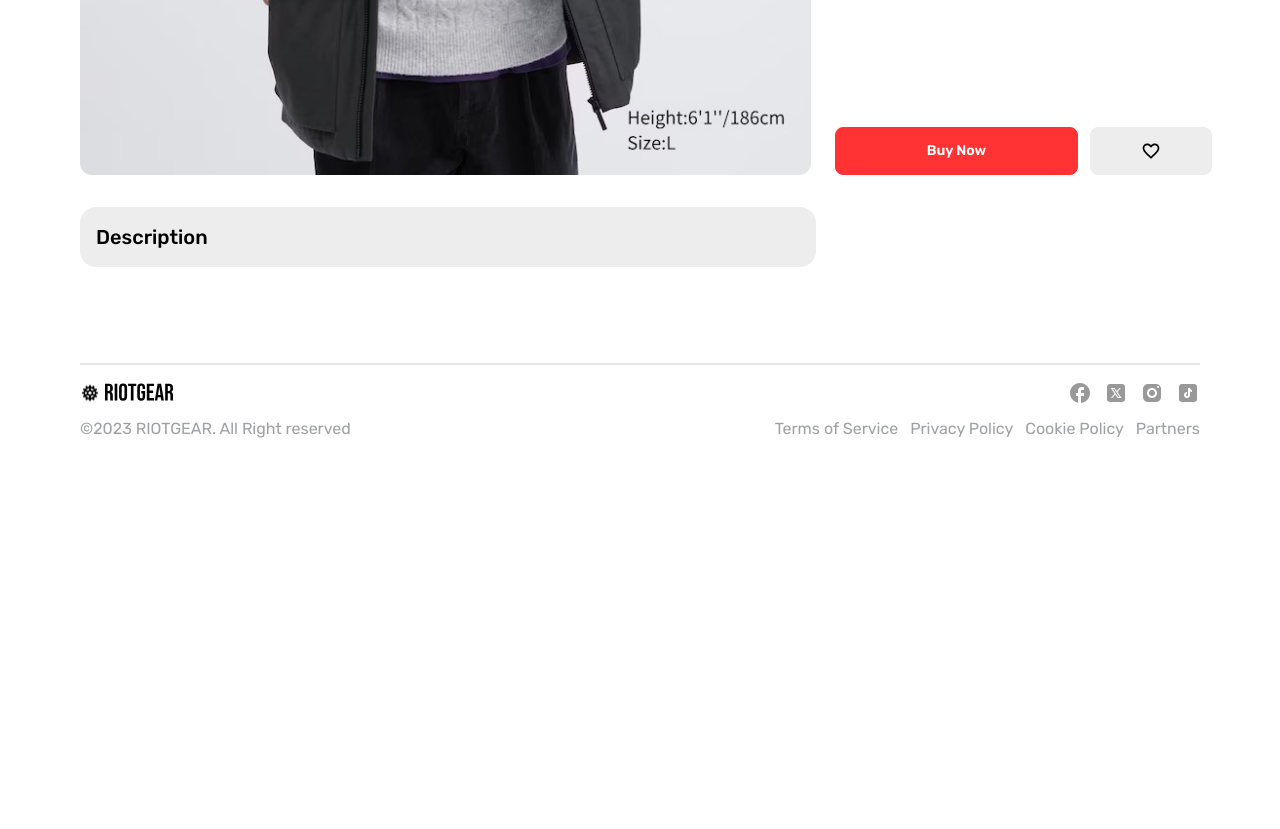
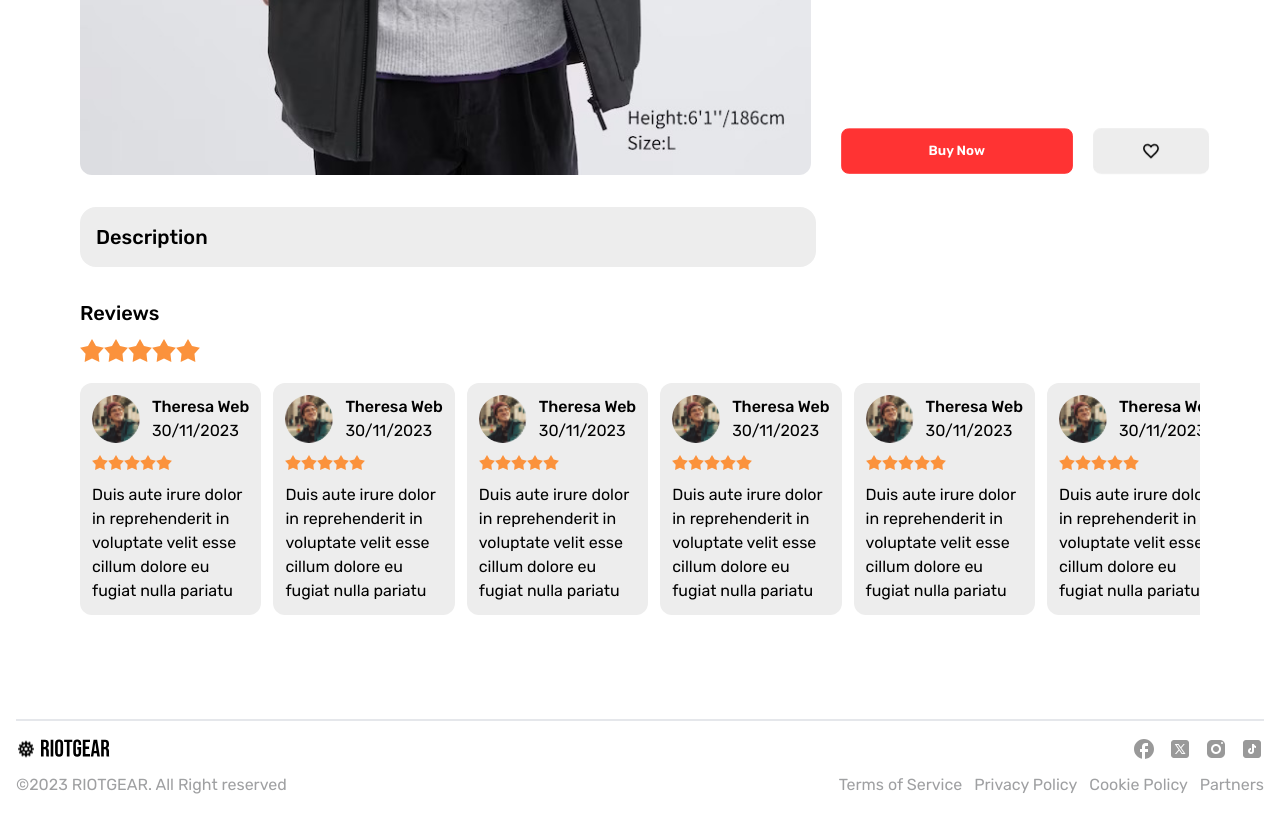
Before and after one commit to nandorfn/mini-project_Riotgear_ecommerce, a Next.js app: page /catalog/jacket in a window 1280 px wide. Shown: the part 660-1489 px from the top of the page. Before the commit the page ends 1133 px from the top, so only its background shows below. Built offline with nearby package versions, Linux system fonts and the light colour scheme.

Commit message:
update: Page max-w

```diff
--- a/app/about/layout.tsx
+++ /dev/null
@@ -1,7 +0,0 @@
-export default function DashboardLayout({
-  children,
-}: {
-  children: React.ReactNode
-}) {
-  return <section>{children}</section>
-}
--- a/app/about/page.tsx
+++ b/app/about/page.tsx
@@ -5,6 +5,7 @@ import HeroTitleOnyl from "../components/Hero/HeroTitleOnyl";
 const page: React.FC = () => {
     return (
         <>
+          <section className="max-w-6xl mx-auto">
             <Hero
               childComponent={<HeroTitleOnyl/>}
               img={aboutBanner}
@@ -14,6 +15,7 @@ const page: React.FC = () => {
               <p>At RIOTGEAR, we believe that fashion is a canvas for personal stories. Our designs are a fusion of raw energy and artistic expression, drawing inspiration from the pulse of the city and the spirit of subcultures. Each piece in our collection is crafted with precision and an unwavering commitment to quality. From graphic tees that speak volumes to comfortable yet stylish skatewear, RIOTGEAR is your armor of choice for conquering the concrete jungle.</p>
               <p>But RIOTGEAR is more than just a clothing brand; it&apos;s a community. We&apos;re a tribe of individuals who refuse to conform to the norm, who skate to the beat of their own drum, and who wear their rebellion proudly. Our mission is to empower you to be unapologetically yourself. Join us in this riotous journey, and let&apos;s make a mark on the world, one fearless step at a time.</p>
             </article>
+          </section>
         </>
     );
 };
--- a/app/catalog/[name]/page.tsx
+++ b/app/catalog/[name]/page.tsx
@@ -3,24 +3,33 @@ import Image from "next/image";
 import ProductImg from '../../assets/Content/jacketParka.jpg'
 import ProductDetails from "@/app/components/Card/ProductDetails";
 import Accordion from "@/app/components/Accordion/Accordion";
+import ReviewWrap from "@/app/components/Review/ReviewWrap";
+import PurchaseBtn from "@/app/components/Button/PurchaseBtn";
 
 
 const page: React.FC = () => {
   return (
     <>
+      <section className="max-w-6xl mx-auto">
       <NavbarStore />
-      <figure className="flex w-full gap-6 mt-3 p-4">
-        <div className="w-4/6">
+
+      <figure className="flex flex-col sm:flex-row w-full gap-6 mt-3 p-4">
+        <div className="w-full sm:w-4/6">
           <Image
             className="w-full object-cover rounded-xl"
             src={ProductImg}
             alt="Product Image"
           />
         </div>
+        <article className="hidden sm:w-2/6 sm:flex flex-col gap-3 relative">
           <ProductDetails />
+        </article>
+        <div className="btn-nav sm:hidden">
+        <PurchaseBtn/>
+        </div>
       </figure>
       <section>
-      <div className="w-4/6 p-4">
+        <div className="w-full sm:w-4/6 p-4">
           <Accordion
             label="Description"
             content="- Hybrid down outerwear developed in collaboration with professional snowboarder, Ayumu Hirano.
@@ -30,6 +39,8 @@ const page: React.FC = () => {
               "
           />
         </div>
+        <ReviewWrap />
+      </section>
       </section>
     </>
   );
--- /dev/null
+++ b/app/components/Button/PurchaseBtn.tsx
@@ -0,0 +1,19 @@
+import wishlistIcon from '../../assets/icon/wishlist.svg'
+import Image from "next/image";
+
+const PurchaseBtn: React.FC = () => {
+  return (
+    <>
+      <div className="flex w-full gap-3 sticky sm:absolute sm:bottom-0">
+        <button className={`btn btn-error capitalize w-2/3 text-white`}>Buy Now</button>
+        <button className="btn w-1/3">
+          <Image
+            src={wishlistIcon}
+            alt="Wishlist Icon" />
+        </button>
+      </div>
+    </>
+  );
+};
+
+export default PurchaseBtn;
--- a/app/components/Card/ProductCard.tsx
+++ b/app/components/Card/ProductCard.tsx
@@ -1,7 +1,7 @@
 import Image from 'next/image';
+import Link from 'next/link';
 import ProductImg from '../../assets/Product.png'
 import StarLogo from '../../assets/Star.svg'
-import Link from 'next/link';
 
 const ProductCard: React.FC = () => {
   return (
--- a/app/components/Card/ProductDetails.tsx
+++ b/app/components/Card/ProductDetails.tsx
@@ -1,27 +1,17 @@
+import PurchaseBtn from "../Button/PurchaseBtn";
 import ColorChart from "../Filter/ColorChart";
 import SizeChart from "../Filter/SizeChart";
 import Select from "../Form/Select";
-import wishlistIcon from '../../assets/icon/wishlist.svg'
-import Image from "next/image";
 
 const ProductDetails: React.FC = () => {
   return (
     <>
-          <article className="w-2/6 flex flex-col gap-3 relative">
       <h1 className=" text-4xl ">Pocketable UV Protection Parka 3D Cut</h1>
       <h3 className=" text-2xl">Rp600.000</h3>
       <SizeChart />
       <ColorChart />
       <Select />
-              <div className="flex w-full gap-3 absolute bottom-0">
-                <button className={`btn btn-error capitalize w-2/3 text-white`}>Buy Now</button>
-                <button className="btn w-1/3">
-                  <Image
-                  src={wishlistIcon}
-                  alt="Wishlist Icon"/>
-                </button>
-              </div>
-            </article>
+      <PurchaseBtn />
     </>
   );
 };
--- /dev/null
+++ b/app/components/Card/ReviewCard.tsx
@@ -0,0 +1,32 @@
+import Image from 'next/image';
+import avatar from '../../assets/Ellipse 1.png'
+
+const ReviewCard: React.FC = () => {
+  return (
+    <>
+      <article className="flex flex-col bg-base-200 rounded-xl gap-3 w-fit p-3">
+        <figure className='flex items-center gap-3'>
+          <div className="avatar">
+            <div className="w-12 rounded-full">
+              <Image src={avatar} alt='User Picture' />
+            </div>
+          </div>
+          <div>
+            <h4 className='font-medium'>Theresa Web</h4>
+            <p>30/11/2023</p>
+          </div>
+        </figure>
+        <div className="rating rating-sm">
+          <input type="radio" name="rating-2" className="mask mask-star-2 bg-orange-400" />
+          <input type="radio" name="rating-2" className="mask mask-star-2 bg-orange-400" checked />
+          <input type="radio" name="rating-2" className="mask mask-star-2 bg-orange-400" />
+          <input type="radio" name="rating-2" className="mask mask-star-2 bg-orange-400" />
+          <input type="radio" name="rating-2" className="mask mask-star-2 bg-orange-400" />
+        </div>
+        <p className=' whitespace-normal'>Duis aute irure dolor in reprehenderit in voluptate velit esse cillum dolore eu fugiat nulla pariatu</p>
+      </article>
+    </>
+  );
+};
+
+export default ReviewCard;
--- /dev/null
+++ b/app/components/Review/ReviewWrap.tsx
@@ -0,0 +1,30 @@
+import ReviewCard from "../Card/ReviewCard";
+
+const ReviewWrap: React.FC = () => {
+  return (
+    <>
+      <section className="p-4 flex flex-col gap-3 whitespace-nowrap">
+        <h2 className="md:text-xl font-medium">Reviews</h2>
+        <div className="rating">
+          <input type="radio" name="rating-2" className="mask mask-star-2 bg-orange-400" />
+          <input type="radio" name="rating-2" className="mask mask-star-2 bg-orange-400" checked />
+          <input type="radio" name="rating-2" className="mask mask-star-2 bg-orange-400" />
+          <input type="radio" name="rating-2" className="mask mask-star-2 bg-orange-400" />
+          <input type="radio" name="rating-2" className="mask mask-star-2 bg-orange-400" />
+        </div>
+        <div className="flex breadcrumbs gap-3">
+          <ReviewCard />
+          <ReviewCard />
+          <ReviewCard />
+          <ReviewCard />
+          <ReviewCard />
+          <ReviewCard />
+          <ReviewCard />
+          <ReviewCard />
+        </div>
+      </section>
+    </>
+  );
+};
+
+export default ReviewWrap;
--- a/app/faq/page.tsx
+++ b/app/faq/page.tsx
@@ -8,6 +8,7 @@ import { bebas_neue } from "../utils/fonts";
 const page: React.FC = () => {
   return (
     <>
+      <div className="max-w-6xl mx-auto">
         <Hero
           childComponent={<HeroTitleOnyl />}
           img={faqBanner}
@@ -23,6 +24,7 @@ const page: React.FC = () => {
             />
           )}
         </section>
+      </div>
       </>
   );
 };
--- a/app/layout.tsx
+++ b/app/layout.tsx
@@ -17,7 +17,7 @@ export default function RootLayout({
 }) {
   return (
     <html lang="en">
-      <body className={`max-w-6xl mx-auto ${rubik.className}`}>
+      <body className={` ${rubik.className}`}>
       {children}
       <Footer />
       </body>
--- a/app/page.tsx
+++ b/app/page.tsx
@@ -7,12 +7,14 @@ import HeroImgDesktop from './assets/Content/HeroImgDesktop.png'
 export default function Home() {
   return (
     <>
+      <div className='max-w-6xl mx-auto'>
       <Hero
         childComponent={<HeroContent />}
         img={HeroImgDesktop}
       />
       <ScrollMenuContainer />
       <Body />
+      </div>
     </>
   )
 }
```
Lines whose indentation alone changed are shown as unchanged.
